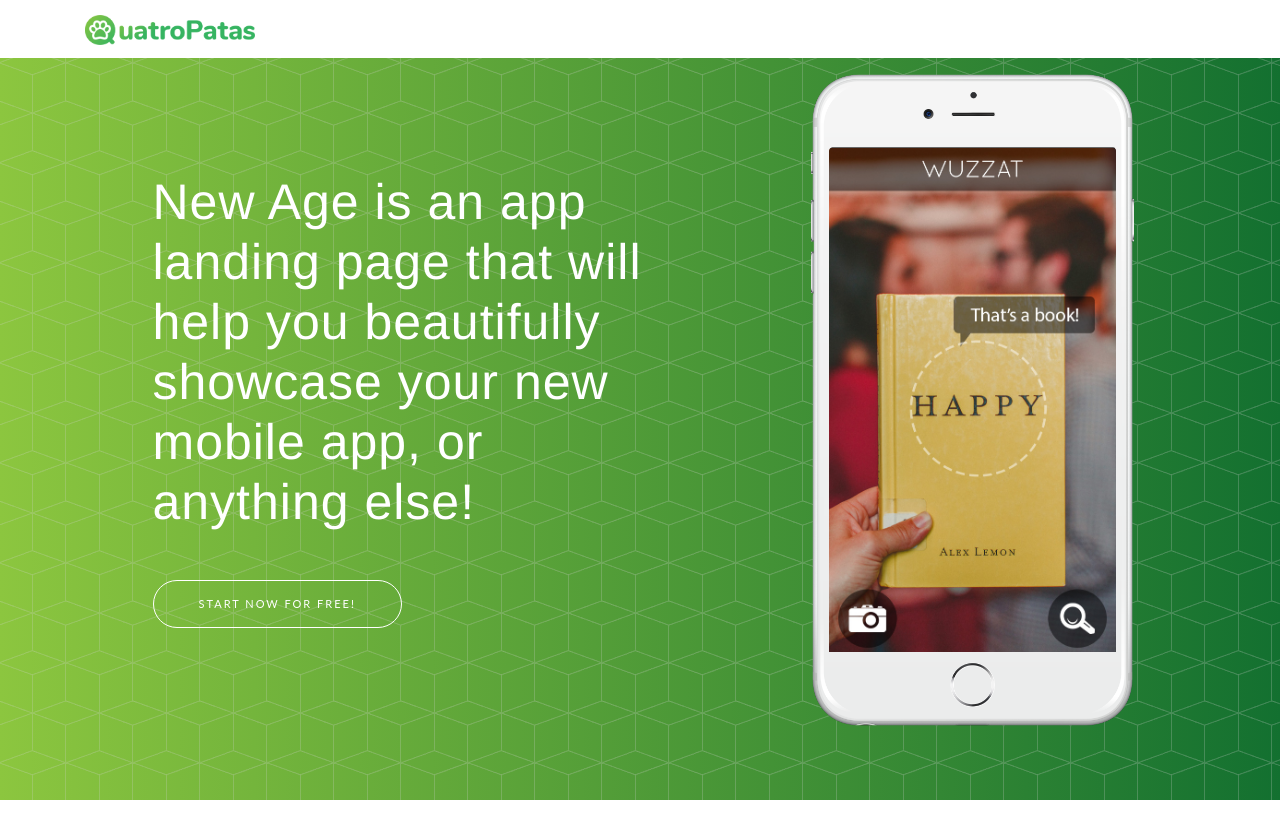
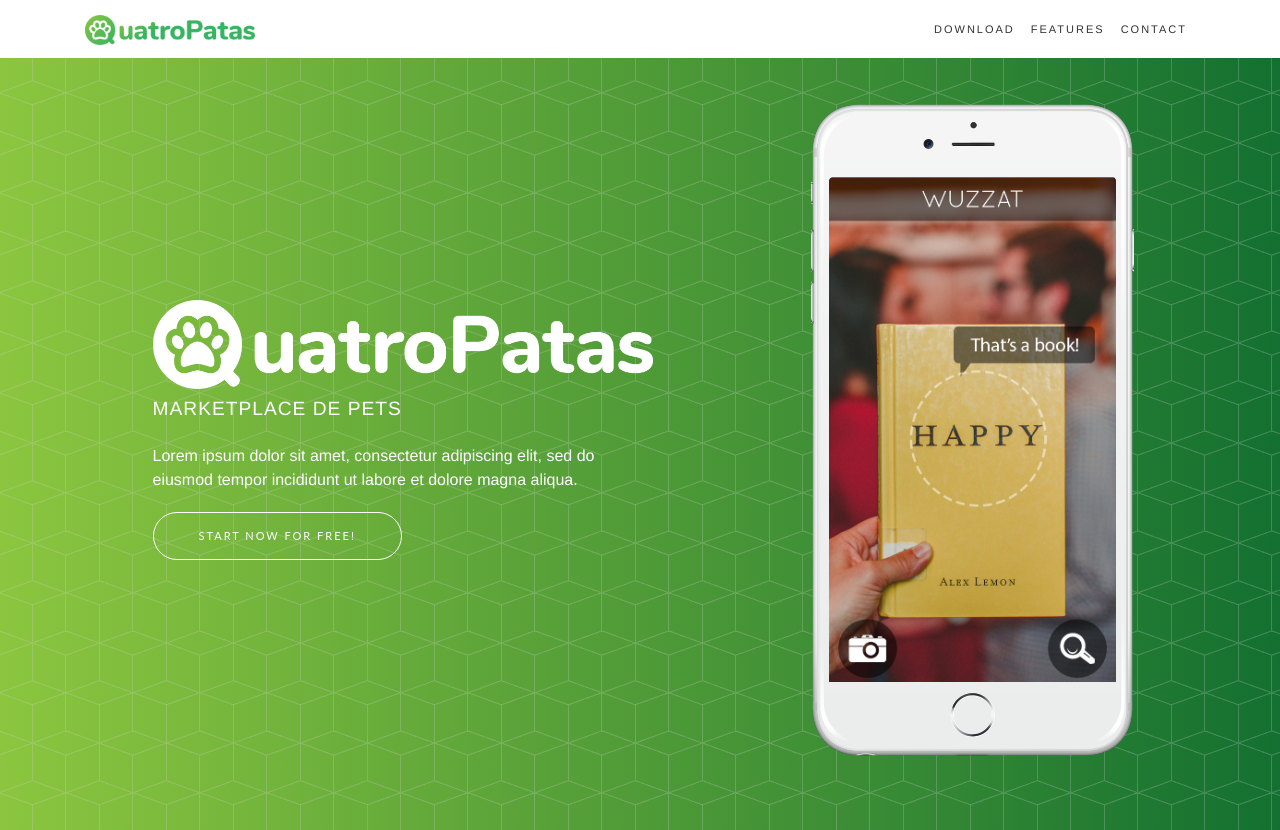
Before and after one commit to Mateusas3s/landing_page, a Django app: template quatro_patas/landing_page/templates/index.html in a window 1280 px wide. Before the commit the page ends 800 px from the top, so only its background shows below. Run offline with Django 3.2, Linux system fonts and the light colour scheme; the template is opened without the code that fills it, so the values that code supplies are empty; some libraries are stand-ins or nearby versions.

Commit message:
Fixing style content body

```diff
--- a/quatro_patas/landing_page/templates/index.html
+++ b/quatro_patas/landing_page/templates/index.html
@@ -33,7 +33,9 @@
             <div class="row h-100">
                 <div class="col-lg-7 my-auto">
                     <div class="header-content mx-auto">
-                        <h1 class="mb-5">New Age is an app landing page that will help you beautifully showcase your new mobile app, or anything else!</h1>
+                        <img src="{% static 'img/logo_branca.png' %}" class="img-fluid" alt="">
+                        <h6 class="mb-5">MARKETPLACE DE PETS</h6>
+                        <p>Lorem ipsum dolor sit amet, consectetur adipiscing elit, sed do eiusmod tempor incididunt ut labore et dolore magna aliqua. </p>
                         <a href="#download" class="btn btn-outline btn-xl js-scroll-trigger">Start Now for Free!</a>
                     </div>
                 </div>
@@ -42,12 +44,9 @@
                         <div class="device-mockup iphone6_plus portrait white">
                             <div class="device">
                                 <div class="screen">
-                                    <!-- Demo image for screen mockup, you can put an image here, some HTML, an animation, video, or anything else! -->
                                     <img src="{% static 'img/demo-screen-1.jpg' %}" class="img-fluid" alt="">
                                 </div>
-                                <div class="button">
-                                    <!-- You can hook the "home button" to some JavaScript events or just remove it -->
-                                </div>
+                                <div class="button"></div>
                             </div>
                         </div>
                     </div>
--- a/quatro_patas/quatro_patas/templates/base.html
+++ b/quatro_patas/quatro_patas/templates/base.html
@@ -14,8 +14,10 @@
     <link href="{% static 'css/new-age.css' %}" rel="stylesheet">
     <script src="{% static 'js/new-age.js' %}"></script>
 
-    <!-- CSS customizado baseado no Plugin device-mockups CSS -->
+    <!-- CSS customizado -->
     <link rel="stylesheet" href="{% static 'css/custom-style.css' %}">
+
+    <!-- Título & FavIcon -->
     <link rel="icon" type="image/png" sizes="16x16" href="{% static 'img/favicon-16x16.png'  %}">
     <title>QuatroPatas</title>
 </head>
--- a/quatro_patas/static/css/custom-style.css
+++ b/quatro_patas/static/css/custom-style.css
@@ -82,4 +82,23 @@ header.masthead {
     #mainNav {
       background-color: white;
     }
+
+    #mainNav .navbar-nav > li > a,
+    #mainNav .navbar-nav > li > a:focus {
+      color: #333333;
+    }
 }
+
+.row{
+    margin-top: 30px;
+}
+
+.header-content.mx-auto > p {
+    font-size: 1rem;
+}
+
+.header-content.mx-auto > h6.mb-5{
+    font-size: 1.2rem;
+    margin-top: 0.5rem;
+    margin-bottom: 1.5rem!important;
+}
```
